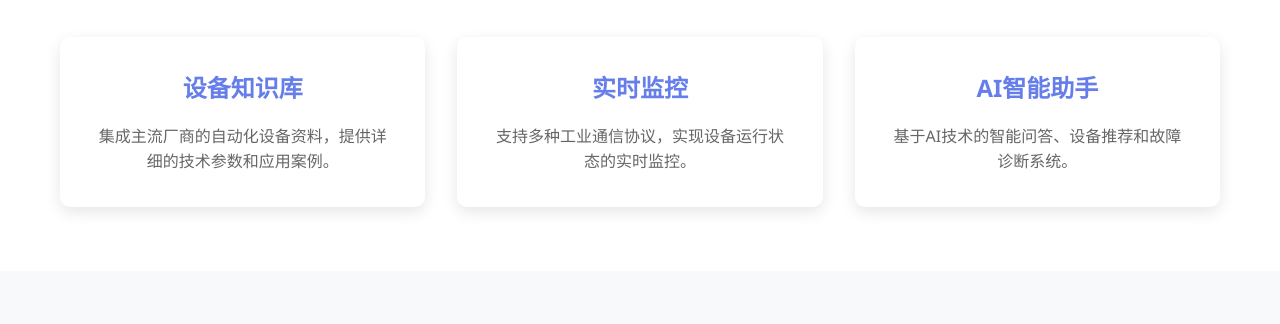
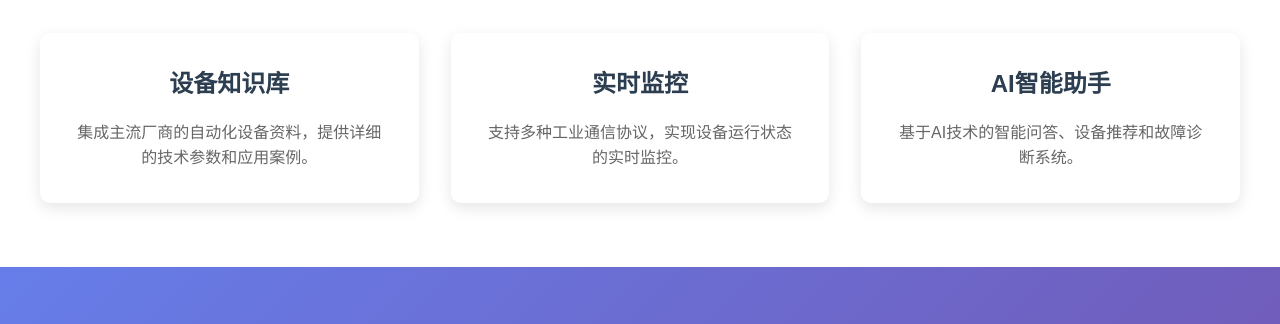
Before and after one commit to wei0629-cmd/industrial-automation, a website: page public/index.html in a window 1280 px wide. Shown: the part 556-880 px from the top of the page. Before the commit the page ends 827 px from the top, so only its background shows below. Drawn offline with Linux system fonts and the light colour scheme.

Commit message:
修复CSS文件路径：使用正确的style.css文件路径

```diff
--- a/public/index.html
+++ b/public/index.html
@@ -4,7 +4,7 @@
     <meta charset="UTF-8">
     <meta name="viewport" content="width=device-width, initial-scale=1.0">
     <title>工业自动化平台</title>
-    <link rel="stylesheet" href="/css/style.css">
+    <link rel="stylesheet" href="/style.css">
 </head>
 <body>
     <!-- 导航栏 -->
```
